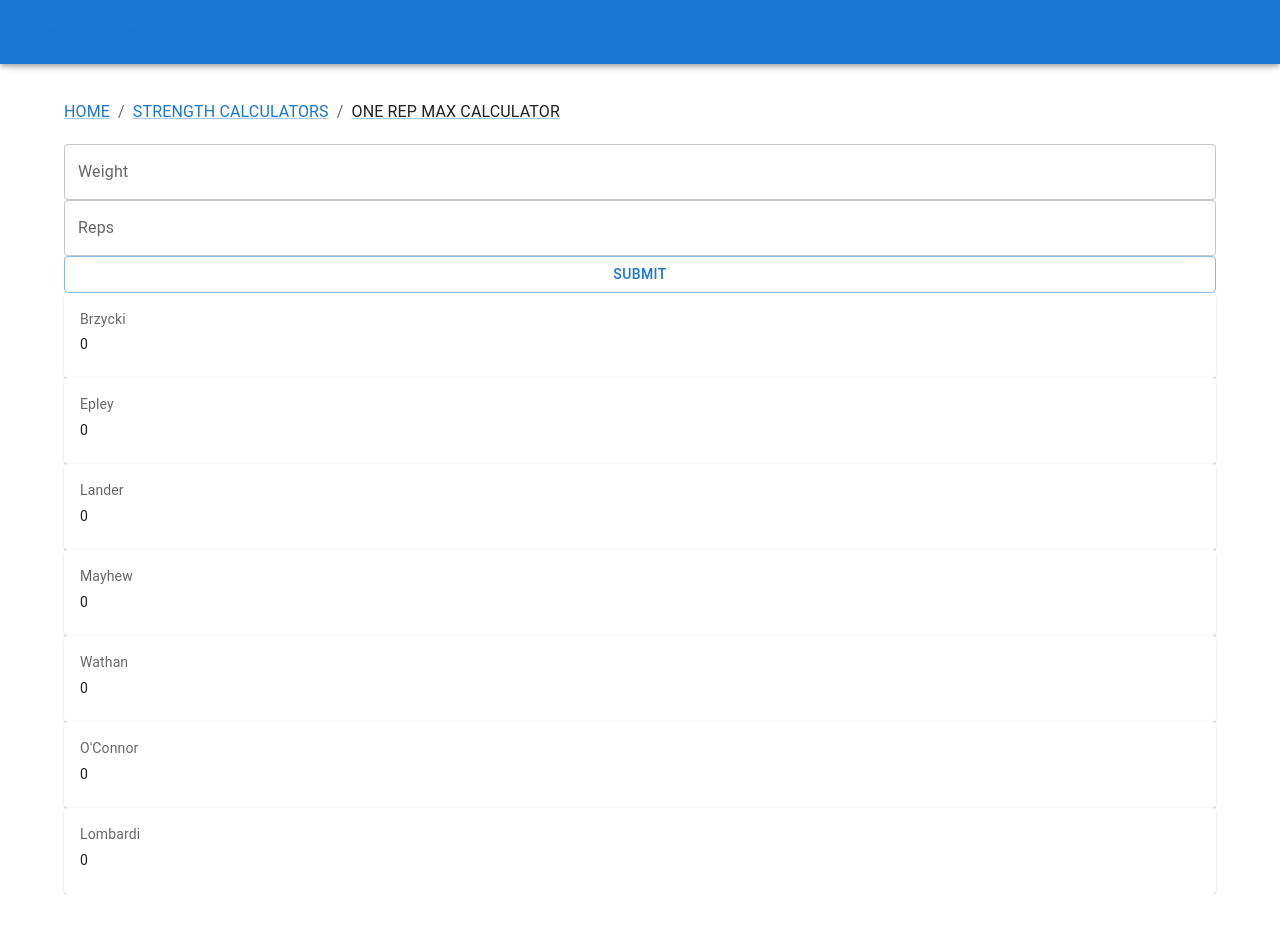
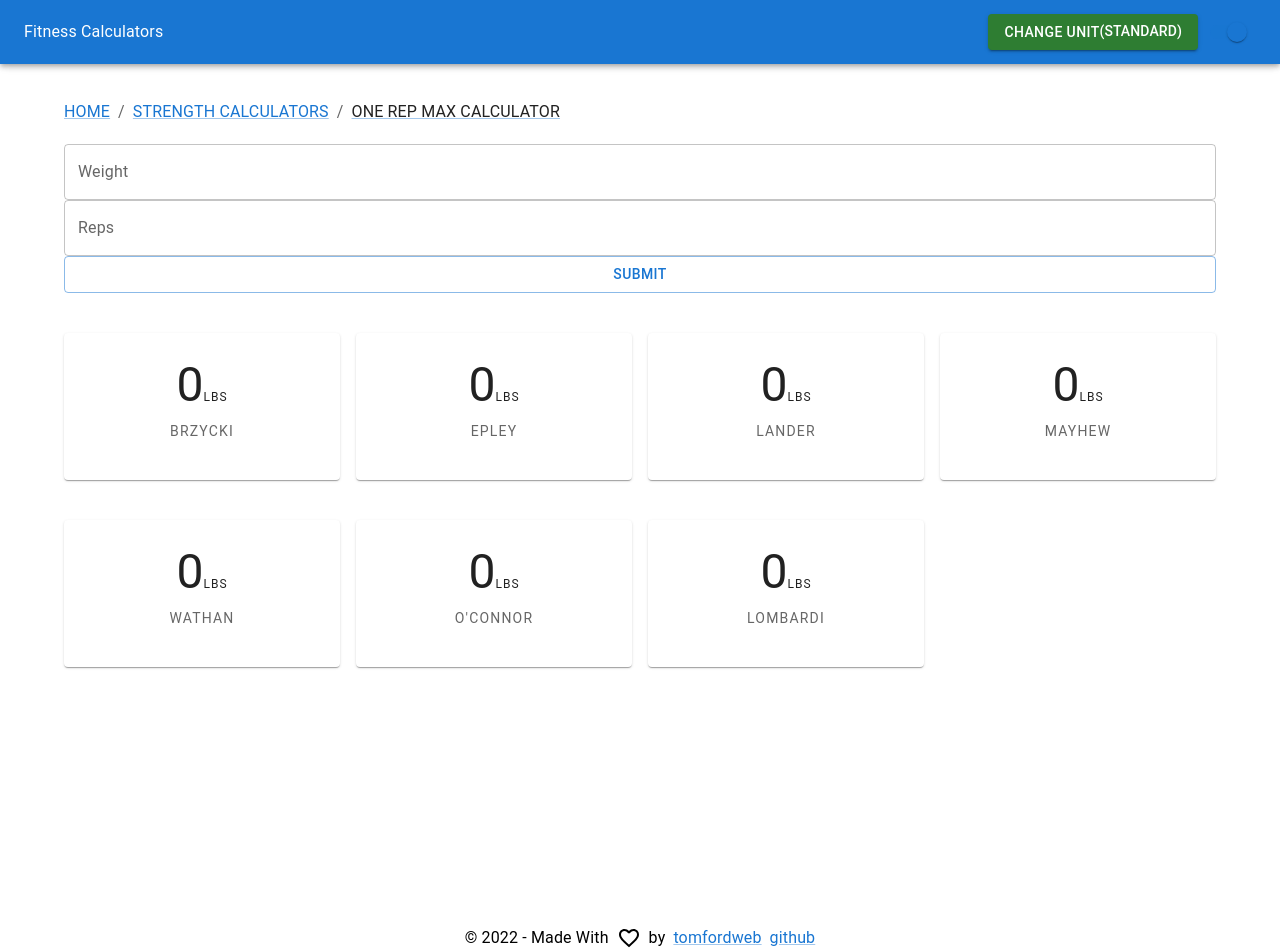
Before and after one commit to tomfordweb/fitness-tracker, a Next.js app: page /strength-calculators/one-rep-max-calculator in a window 1280 px wide. Shown: the top 952 px of the page. Before the commit the page ends 894 px from the top, so only its background shows below. Built offline with nearby package versions, Linux system fonts and the light colour scheme.

Commit message:
frontend pretty stuff

```diff
--- a/component/calculator/one-rm-calculator.tsx
+++ b/component/calculator/one-rm-calculator.tsx
@@ -10,20 +10,39 @@ import {
   Typography,
   CardActions,
   Card,
+  Paper,
+  Grid,
 } from "@mui/material";
+import { Box } from "@mui/system";
 import { Formik } from "formik";
 import React, { useState } from "react";
+import { calculateOneRepMax } from "../../lib/calculators";
 
 const OneRmCard = (props: { value: number; formula: string; name: string }) => (
-  <Card>
-    <CardContent>
-      <Typography sx={{ fontSize: 14 }} color="text.secondary" gutterBottom>
+  <Paper
+    sx={{
+      mb: 3,
+      p: 3,
+      display: "flex",
+      alignItems: "center",
+      justifyContent: "center",
+      flexDirection: "column",
+    }}
+  >
+    <Typography variant="h3">
+      {props.value}
+      <Typography variant="overline">Lbs</Typography>
+    </Typography>
+    <Typography
+      sx={{ fontSize: 14 }}
+      variant="overline"
+      color="text.secondary"
+      gutterBottom
+    >
       {props.name}
     </Typography>
-      <Typography variant="body2">{props.value}</Typography>
-      <Typography variant="body1">{props.formula}</Typography>
-    </CardContent>
-  </Card>
+    <Typography variant="caption">{props.formula}</Typography>
+  </Paper>
 );
 // source: https://www.athlegan.com/calculate-1rm
 export const OneRmCalculator = () => {
@@ -83,40 +102,7 @@ export const OneRmCalculator = () => {
           const weight = parseInt(values.weight);
           const reps = parseInt(values.reps);
 
-          const oneRms = {
-            brzycki: {
-              value: weight * (36 / (37 - reps)),
-              formula: `${values.weight} * (36 / ( 37 ${values.reps}))`,
-            },
-            oconner: {
-              value: weight * (1 + 0.025 * reps),
-              formula: `${values.weight} * (1. 0.025 + ${values.reps})`,
-            },
-            mayhew: {
-              value: (100 * weight) / (52.2 + 41.9 * (Math.E - 0.055) * reps),
-              formula: `100 * ${values.weight} / (52.2 + (41.9 * ${
-                Math.E - 0.055
-              } * ${values.reps}))`,
-            },
-            lombardi: {
-              value: Math.pow(weight * reps, 0.1),
-              formula: `${values.weight} * ${values.reps} ^ 0.1`,
-            },
-            lander: {
-              value: (100 * weight) / (101.4 - 2.67123 * reps),
-              formula: `(100 * ${weight}) / (101.4 - 2.67123 * ${reps})`,
-            },
-            wathan: {
-              value: (100 * weight) / (46.8 + 53.8 * Math.exp(-0.075) * reps),
-              formula: `(100 * ${weight}) / (46.8 + (53.8 * ${Math.exp(
-                -0.075
-              )}* ${reps}))`,
-            },
-            epley: {
-              value: weight * (1 + 0.0333 * reps),
-              formula: `${weight} * (1 + 0.0333 * ${reps})`,
-            },
-          };
+          const oneRms = calculateOneRepMax({ weight, reps });
           setOneRms(oneRms);
         }}
       >
@@ -172,13 +158,29 @@ export const OneRmCalculator = () => {
           </form>
         )}
       </Formik>
+      <Grid sx={{ mt: 3 }} container spacing={2}>
+        <Grid item xs={3}>
           <OneRmCard {...oneRms.brzycki} name="Brzycki" />
+        </Grid>
+        <Grid item xs={3}>
           <OneRmCard {...oneRms.epley} name="Epley" />
+        </Grid>
+        <Grid item xs={3}>
           <OneRmCard {...oneRms.lander} name="Lander" />
+        </Grid>
+        <Grid item xs={3}>
           <OneRmCard {...oneRms.mayhew} name="Mayhew" />
+        </Grid>
+        <Grid item xs={3}>
           <OneRmCard {...oneRms.wathan} name="Wathan" />
+        </Grid>
+        <Grid item xs={3}>
           <OneRmCard {...oneRms.oconner} name="O'Connor" />
+        </Grid>
+        <Grid item xs={3}>
           <OneRmCard {...oneRms.lombardi} name="Lombardi" />
+        </Grid>
+      </Grid>
     </div>
   );
 };
--- a/component/layout.tsx
+++ b/component/layout.tsx
@@ -1,25 +1,92 @@
-import { AppBar, Container, Toolbar, Typography } from "@mui/material";
+import {
+  AppBar,
+  Button,
+  Switch,
+  Container,
+  Menu,
+  MenuItem,
+  Box,
+  Toolbar,
+  Typography,
+} from "@mui/material";
+import FavoriteBorderIcon from "@mui/icons-material/FavoriteBorder";
 import Link from "./link";
-import { ReactNode } from "react";
+import { ReactNode, useState } from "react";
 import { AppBreadcrumbs } from "./breadcrumbs";
 
 export const Layout = ({ children }: { children: ReactNode }) => {
+  const [anchorEl, setAnchorEl] = useState<null | HTMLElement>(null);
+  const open = Boolean(anchorEl);
+  const handleClick = (event: React.MouseEvent<HTMLButtonElement>) => {
+    setAnchorEl(event.currentTarget);
+  };
+  const handleClose = () => {
+    setAnchorEl(null);
+  };
   return (
     <>
       <header>
-        <AppBar position="fixed">
+        <AppBar sx={{ display: "flex" }} position="fixed">
           <Toolbar>
-            <Typography>
-              <Link href="/">Fitness Calculators</Link>
-            </Typography>
+            <Box sx={{ flexGrow: 1 }}>
+              <Typography component="div">Fitness Calculators</Typography>
+            </Box>
+            <Box mr="3">
+              <Button
+                id="basic-button"
+                color="success"
+                variant="contained"
+                aria-controls={open ? "basic-menu" : undefined}
+                aria-haspopup="true"
+                aria-expanded={open ? "true" : undefined}
+                onClick={handleClick}
+              >
+                Change Unit{" "}
+                <Typography variant="subtitle2">(Standard)</Typography>
+              </Button>
+              <Menu
+                id="basic-menu"
+                anchorEl={anchorEl}
+                open={open}
+                onClose={handleClose}
+                MenuListProps={{
+                  "aria-labelledby": "basic-button",
+                }}
+              >
+                <MenuItem onClick={handleClose}>Metric</MenuItem>
+                <MenuItem onClick={handleClose}>Standard</MenuItem>
+              </Menu>
+            </Box>
+            <Switch
+              inputProps={{ "aria-label": "Light Mode" }}
+              defaultChecked
+            />
           </Toolbar>
         </AppBar>
       </header>
-      <Container style={{ marginTop: "100px" }}>
+      <Container style={{ marginTop: "100px", minHeight: "100vh" }}>
         <AppBreadcrumbs />
         <main style={{ marginTop: "20px" }}>{children}</main>
       </Container>
-      <footer></footer>
+      <footer>
+        <Container sx={{ my: 3 }}>
+          <Typography
+            variant="subtitle1"
+            style={{
+              justifyContent: "center",
+              display: "flex",
+              alignItems: "center",
+            }}
+          >
+            &copy; {new Date().getFullYear()} - Made With{" "}
+            <FavoriteBorderIcon sx={{ mx: 1 }} /> by{" "}
+            <Link href="https://tomfordweb.com" target="_blank" sx={{ mx: 1 }}>
+              tomfordweb
+            </Link>{" "}
+            <Link href="#">github</Link>
+          </Typography>
+        </Container>
+      </footer>
     </>
   );
 };
--- a/lib/calculators.ts
+++ b/lib/calculators.ts
@@ -1,3 +1,45 @@
+export const calculateOneRepMax = (props: { weight: number; reps: number }) => {
+  const { weight, reps } = props;
+
+  return {
+    brzycki: {
+      value: (weight * (36 / (37 - reps))).toFixed(2),
+      formula: `${weight} * (36 / ( 37 ${reps}))`,
+    },
+    oconner: {
+      value: (weight * (1 + 0.025 * reps)).toFixed(2),
+      formula: `${weight} * (1. 0.025 + ${reps})`,
+    },
+    mayhew: {
+      value: ((100 * weight) / (52.2 + 41.9 * (Math.E - 0.055) * reps)).toFixed(
+        2
+      ),
+      formula: `100 * ${weight} / (52.2 + (41.9 * ${(Math.E - 0.055).toFixed(
+        2
+      )} * ${reps}))`,
+    },
+    lombardi: {
+      value: Math.pow(weight * reps, 0.1).toFixed(2),
+      formula: `${weight} * ${reps} ^ 0.1`,
+    },
+    lander: {
+      value: ((100 * weight) / (101.4 - 2.67123 * reps)).toFixed(2),
+      formula: `(100 * ${weight}) / (101.4 - 2.67123 * ${reps})`,
+    },
+    wathan: {
+      value: ((100 * weight) / (46.8 + 53.8 * Math.exp(-0.075) * reps)).toFixed(
+        2
+      ),
+      formula: `(100 * ${weight}) / (46.8 + (53.8 * ${Math.exp(-0.075).toFixed(
+        2
+      )}* ${reps}))`,
+    },
+    epley: {
+      value: (weight * (1 + 0.0333 * reps)).toFixed(2),
+      formula: `${weight} * (1 + 0.0333 * ${reps})`,
+    },
+  };
+};
 export const calculateUsNavyBodyfatCalculatorMale = (props: {
   abdomen: number;
   neck: number;
--- a/package.json
+++ b/package.json
@@ -11,6 +11,7 @@
   "dependencies": {
     "@emotion/react": "^11.9.0",
     "@emotion/styled": "^11.8.1",
+    "@mui/icons-material": "^5.6.0",
     "@mui/material": "^5.6.0",
     "formik": "^2.2.9",
     "next": "12.1.4",
```
Also changed, not shown: pages/index.tsx (+4 -4 lines), 1 other file (tests, documents, lock files or other folders). Lines whose indentation alone changed are shown as unchanged.
